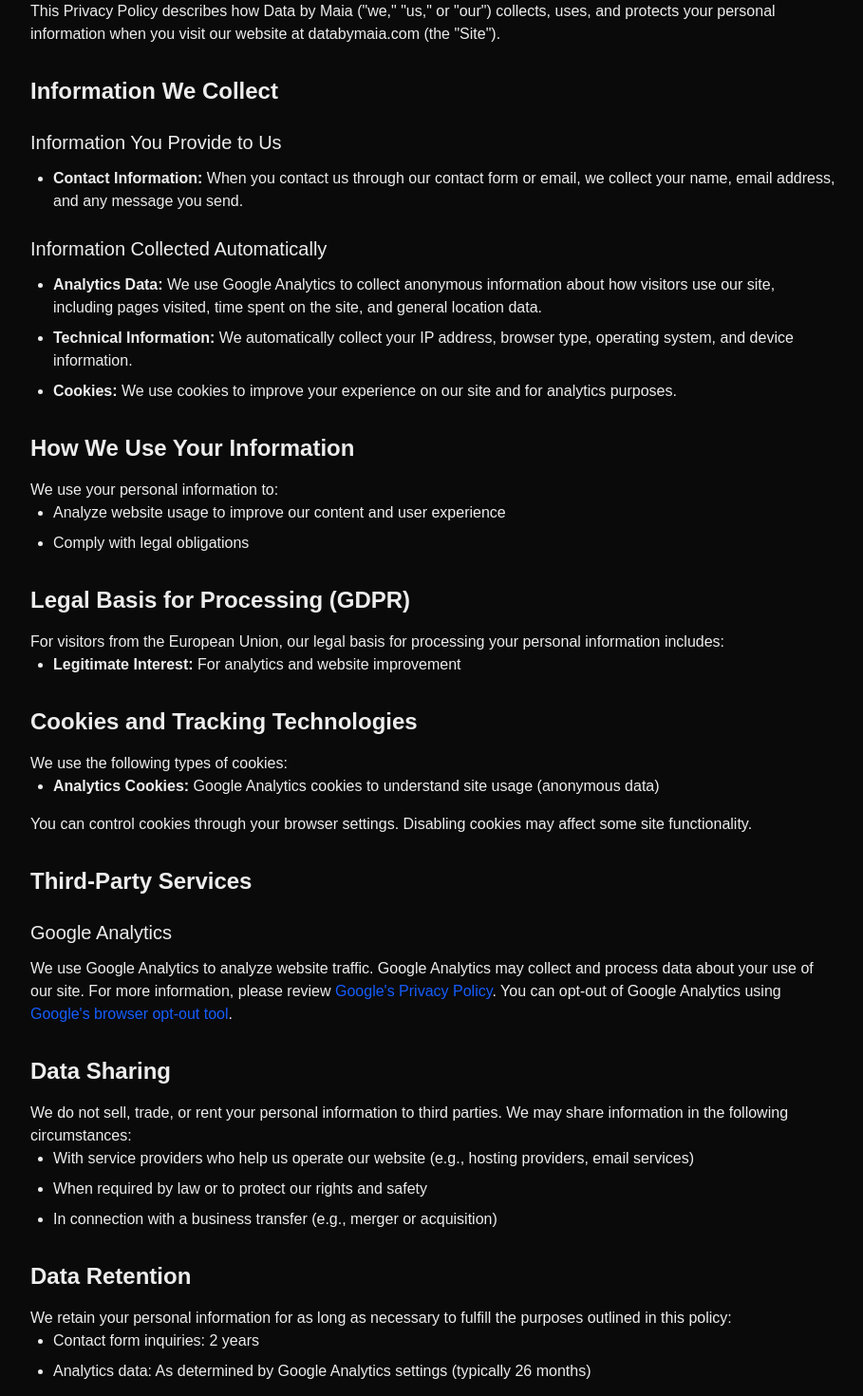
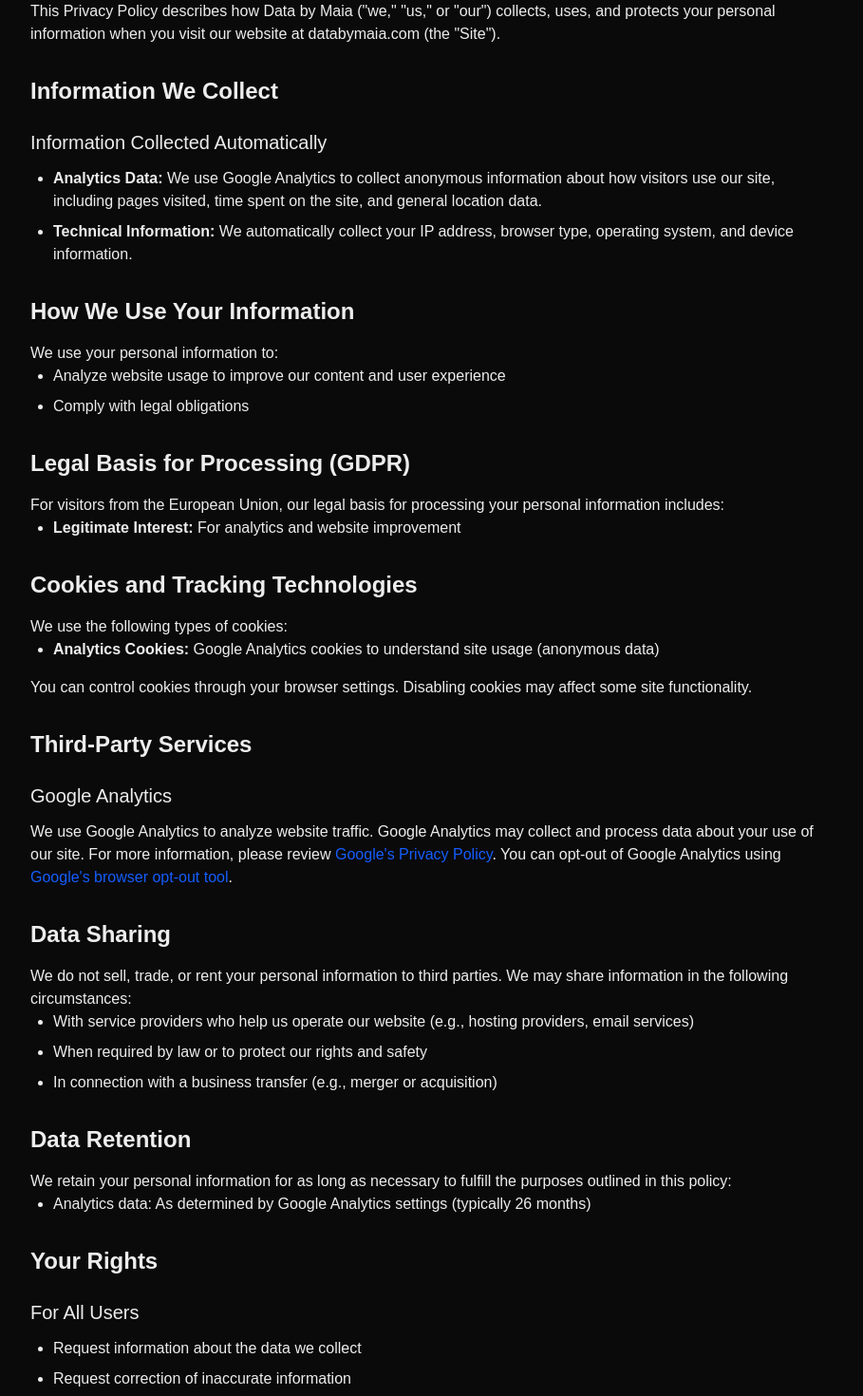
Before and after one commit to maiasalti/data-by-maia, a Next.js app: page /privacy-policy in a window 1280 px wide. Shown: the part 320-1790 px from the top of the page at 95% size, without its empty margins (184-1093 px from the left). Built offline with nearby package versions, Linux system fonts and the light colour scheme.

Commit message:
privacy edits

```diff
--- a/src/app/globals.css
+++ b/src/app/globals.css
@@ -39,3 +39,7 @@ body {
 .recharts-tooltip-label {
   color: #fff !important;
 }
+
+p + ul {
+  margin-top: 0;  /* remove extra spacing btwn subtitle and list */
+}
--- a/src/app/privacy-policy/page.js
+++ b/src/app/privacy-policy/page.js
@@ -17,16 +17,11 @@ export default function PrivacyPolicy() {
         <section>
           <h2 className="text-2xl font-semibold mt-8 mb-4">Information We Collect</h2>
 
-          <h3 className="text-xl font-medium mt-6 mb-3">Information You Provide to Us</h3>
-          <ul className="list-disc pl-6 space-y-2">
-            <li><strong>Contact Information:</strong> When you contact us through our contact form or email, we collect your name, email address, and any message you send.</li>
-          </ul>
 
           <h3 className="text-xl font-medium mt-6 mb-3">Information Collected Automatically</h3>
           <ul className="list-disc pl-6 space-y-2">
             <li><strong>Analytics Data:</strong> We use Google Analytics to collect anonymous information about how visitors use our site, including pages visited, time spent on the site, and general location data.</li>
             <li><strong>Technical Information:</strong> We automatically collect your IP address, browser type, operating system, and device information.</li>
-            <li><strong>Cookies:</strong> We use cookies to improve your experience on our site and for analytics purposes.</li>
           </ul>
         </section>
 
@@ -77,7 +72,6 @@ export default function PrivacyPolicy() {
           <h2 className="text-2xl font-semibold mt-8 mb-4">Data Retention</h2>
           <p>We retain your personal information for as long as necessary to fulfill the purposes outlined in this policy:</p>
           <ul className="list-disc pl-6 space-y-2">
-            <li>Contact form inquiries: 2 years</li>
             <li>Analytics data: As determined by Google Analytics settings (typically 26 months)</li>
           </ul>
         </section>
```
Also changed, not shown: src/posts/spotify-seasonal-music-analysis.mdx (line endings or trailing spaces).
